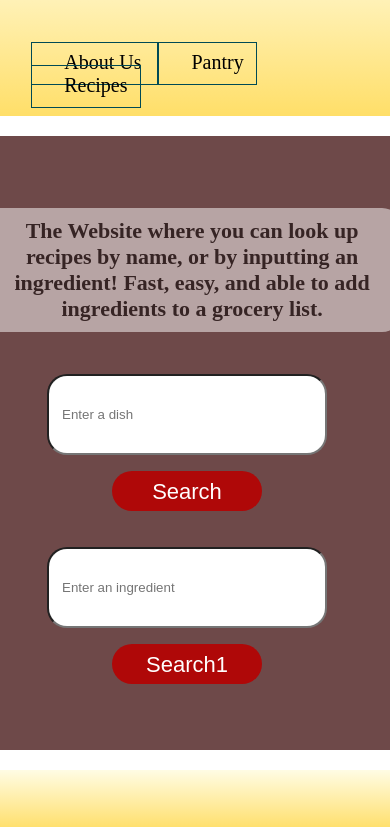
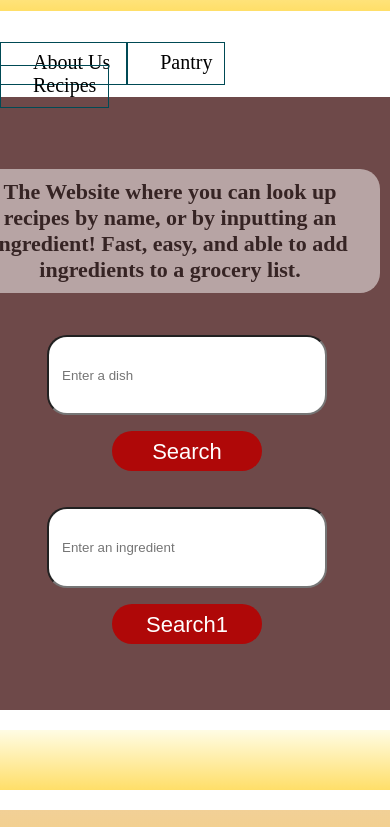
Before and after one commit to nathanrusselldev/front-end-app, a plain HTML site: page index.html in a window 390 px wide. Shown: the part 143-970 px from the top of the page. Drawn offline with nearby package versions, Linux system fonts and the light colour scheme; a script that the page names is missing.

Commit message:
WE HAVE ACHIEVED MVP!

```diff
--- a/assets/style.css
+++ b/assets/style.css
@@ -5,8 +5,8 @@ html, body {
 }
 
 /* Starting with main header styling */
-
 .main-header {
+   /* background-color: bisque; */
    background-image: linear-gradient(
     rgba(255, 246, 166, 0.3) 0%,
       rgba(255, 201, 4, 0.6)
@@ -22,7 +22,6 @@ html, body {
 }
 
  /* nav styling and navigation */
-
 .nav {
     float: right;
 }
@@ -46,7 +45,6 @@ html, body {
 }
 
 /* The second header which includes the background image as well as the buttons and input forms */
-
 .header2 {
     background-image: url(./images/foodimage2.jpg);
     background-size: 100%;
@@ -72,8 +70,8 @@ html, body {
     opacity: 50%;
 }
 
+
 /* information that is displayed using user input */
-
 .dishsearch {
     display: flex;
     justify-content: center;
@@ -323,27 +321,6 @@ html, body {
       padding-right: none;
     }
 
-    .nav {
-      float: none;
-      justify-content: center;
-      padding-left: 8%;
-      padding-bottom: 5%;
-      }
-      .nav a {
-        display: inline-block;
-        padding-left: none;
-        padding: none;
-      }
-
-      .header2 h3 {
-        margin-left: 13%;
-      }
-
-
-  }
-
-
-
 
   .wrapper {
     margin: 0 auto -2em;
@@ -439,3 +416,5 @@ html, body {
     color: #004A55;
     padding: 0;
   }
+
+    }
--- a/index.html
+++ b/index.html
@@ -74,13 +74,8 @@
     <ul id="recipeList2"></ul>
     <ul id="ingredientList"></ul>
     <div id="recipeInformation"></div>
+
 </main>
-<!-- jQuery -->
-<script src='https://cdnjs.cloudflare.com/ajax/libs/jquery/3.0.0-alpha1/jquery.min.js'></script>
-<!-- Lodash JS -->
-<script src='https://cdnjs.cloudflare.com/ajax/libs/lodash.js/3.10.1/lodash.min.js'></script>
-<!-- Backbone JS -->
-<script src='https://cdnjs.cloudflare.com/ajax/libs/backbone.js/1.2.3/backbone-min.js'></script>
 
 <footer class = "footer">
     <div>
@@ -88,5 +83,9 @@
     </div>
 </footer>
 </body>
+<!-- Lodash JS -->
+<script src='https://cdnjs.cloudflare.com/ajax/libs/lodash.js/3.10.1/lodash.min.js'></script>
+<!-- Backbone JS -->
+<script src='https://cdnjs.cloudflare.com/ajax/libs/backbone.js/1.2.3/backbone-min.js'></script>
 <script src="assets/script.js"></script>
 </html>
```
Lines whose indentation alone changed are shown as unchanged.
